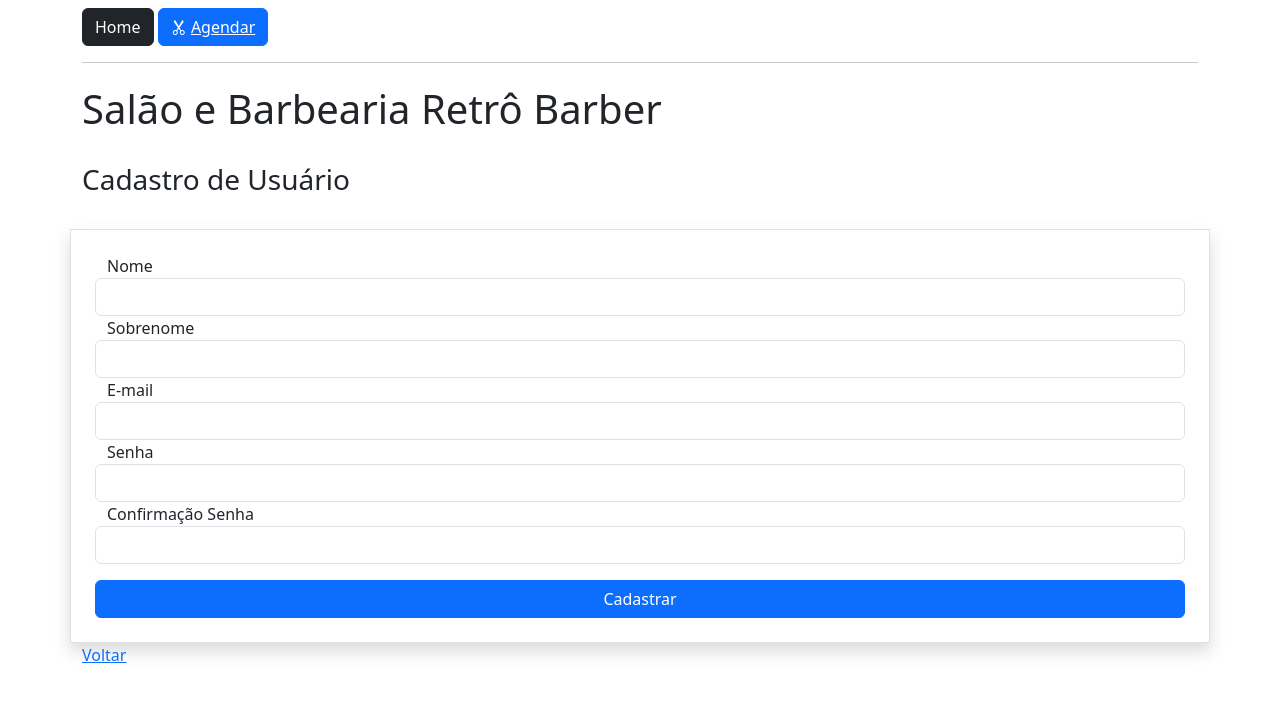
After one commit to RafaelGitMotta/flask, a Flask app: page /cadastro/ in a window 1280 px wide. The commit adds this page. Shown: the top 702 px of the page. Run offline with Flask 3, Linux system fonts and the light colour scheme.

Commit message:
Tabela de cadastro de usuário

```diff
--- a/estudo/forms.py
+++ b/estudo/forms.py
@@ -1,11 +1,17 @@
 from flask_wtf import FlaskForm
 from wtforms import StringField, SubmitField, PasswordField #Campo tipo (texto, botao, campo de senha)
 from wtforms.validators import DataRequired, Email, EqualTo, ValidationError
+
+#EqualTo srve para verificar se a senha digitada no campo senha é igual ao do campo digitar senha.
+
+#ValidationError serve para verifica se não tem 2 emails iguais ao cadastrar
 
 from estudo import db, bcrypt
 from estudo.models import User
 
 #____________________________________________________
+
+#Cria o formulário de Usuário
 
 class UserForm(FlaskForm):
     nome = StringField('Nome',validators=[DataRequired()])
@@ -15,22 +21,26 @@ class UserForm(FlaskForm):
     confirmacao_senha = PasswordField('Confirmação Senha',validators=[DataRequired(), EqualTo('senha')])
     btnSubmit = SubmitField('Cadastrar')
 
+    #Função de validação de email: def validate_"aqui o campo que se deseja validar"
     def validade_email(self, email):
-        if User.query.filter(email=email.data).first():
+        if User.query.filter(email=email.data).first():# filtra o email dos usuário e se tiver um igual pula para o comando abaixo return mostrando a mensagem de erro.
             return ValidationError('Usuário já cadastro com esse E-mail!!!')
 #___________________________________________________
+# Função para salvar a senha criptografada no banco de dados
     def save(self):
-        senha = bcrypt.generate_password_hash(self.senha.data.encode('utf-8'))
+        senha = bcrypt.generate_password_hash(self.senha.data.encode('utf-8'))#bcrypt.generate_password_hash criptografa a senha(self.senha.data.encode('utf-8') é a senha passada pelo usuário encodada no padrao de escrita utf-8 para receber caracteres especiais)
+
+        #cria um usuário recebendo os dados do formulário com a senha já criptografada
         user = User(
             nome = self.nome.data,
             sobrenome = self.sobrenome.data,
             email = self.email.data,
-            senha = senha
+            senha = senha # senha recebe a senha já criptografada
         )
-
+        # Agora a senha criptografada será salva no banco de dados
         db.session.add(user)
         db.session.commit()
-        return user
+        return user # retorna o usuário que acabou de ser salvo no banco de dados.
 #___________________________________________________
 
 #Criando o campo de Formulário de Login
@@ -41,17 +51,37 @@ class LoginForm(FlaskForm):
     senha = PasswordField('Senha',validators=[DataRequired()])
     btnSubmit = SubmitField('Login')
 
+# função para verificar email e senha de login
     def login(self):
         #Recuperar o usuário do e-mail
         user =User.query.filter_by(email=self.email.data).first()
+        # pegando o usuário de acordo com o e-mail digitado
 
         #Verificar se a senha é válida
         if user:
             if bcrypt.check_password_hash(user.senha, self.senha.data.encode('utf-8')):
+                #Retorna o Usuário
                 return user #Retorna o Usuário
             else:
                 raise Exception('Senha Incorreta!!!')
-
         else:
             raise Exception('Usuário não encontrado!!!')
 #____________________________________________________
+
+### class ContatoForm(FlaskForm):
+#    nome = StringField('Nome',validators=[DataRequired()])
+#    email = StringField('E-mail',validators=[DataRequired(), Email()])
+#    assunto = StringField('Assunto',validators=[DataRequired()])
+#    mensagem = StringField('Mensagem',validators=[DataRequired()])
+#    btnSubmit = SubmitField('Enviar',validators=[DataRequired()])
+
+ #   def save(self):
+ #       contato = Contato(
+ #       nome = self.nome.data,
+ #       email = self.email.data,
+  #      assunto = self.assunto.data,
+  #      mensagem = self.mensagem.data
+  #      )
+
+  #      db.session.add(contato)
+  #      db.session.commit()
--- /dev/null
+++ b/estudo/templates/cadastro.html
@@ -0,0 +1,33 @@
+{% extends 'base.html' %}
+{% block content %}
+{% include 'nav.html' %}
+    <div class="container">
+
+        <div class="row mt-4">
+            <h3>Cadastro de Usuário</h3>
+        </div>
+
+        <form action="" method="post" class="row mt-4 p-4 rounde border shadow">
+                 {{ form.csrf_token }}
+
+                 {{ form.nome.label() }}
+                 {{ form.nome(class="form-control") }}
+
+                 {{ form.sobrenome.label() }}
+                 {{ form.sobrenome(class="form-control") }}
+
+                 {{ form.email.label() }}
+                 {{ form.email(class="form-control") }}
+
+                 {{ form.senha.label() }}
+                 {{ form.senha(class="form-control") }}
+
+                 {{ form.confirmacao_senha.label() }}
+                 {{ form.confirmacao_senha(class="form-control") }}
+
+                 {{ form.btnSubmit(class="btn btn-primary col-12 mt-3") }}
+        </form>
+
+        <p><a href="{{url_for('homepage')}}">Voltar</a></p>
+    </div>
+{% endblock %}
--- a/estudo/views.py
+++ b/estudo/views.py
@@ -22,6 +22,15 @@ def homepage(): # Função que vai renderizar a página
         login_user(user,remember=True)
 
     return render_template('index.html', form=form)
+
+@app.route('/cadastro/', methods=['GET','POST'])
+def cadastro():
+    form = UserForm()
+    if form.validate_on_submit():
+        user=form.save()
+        login_user(user,remember=True)
+        return redirect(url_for('homepage'))
+    return render_template('cadastro.html', form = form)
 #____________________________________________________
 
 @app.route('/agendar', methods=['GET', 'POST'])
@@ -44,6 +53,7 @@ def agendar():
             return render_template('agendar.html', erro=erro)
 
     return render_template('agendar.html')
+#_______________________________________________________________________
 
 @app.route('/agendamentos')
 def listar_agendamentos():
```
Also changed, not shown: estudo/__init__.py (+8 -4 lines), estudo/models.py (+19 -5 lines), estudo/templates/agendar.html (+7 -6 lines), estudo/templates/index.html (+15 -8 lines), migrations/versions/e56937b3de9e_.py (added, +37 -0 lines).
